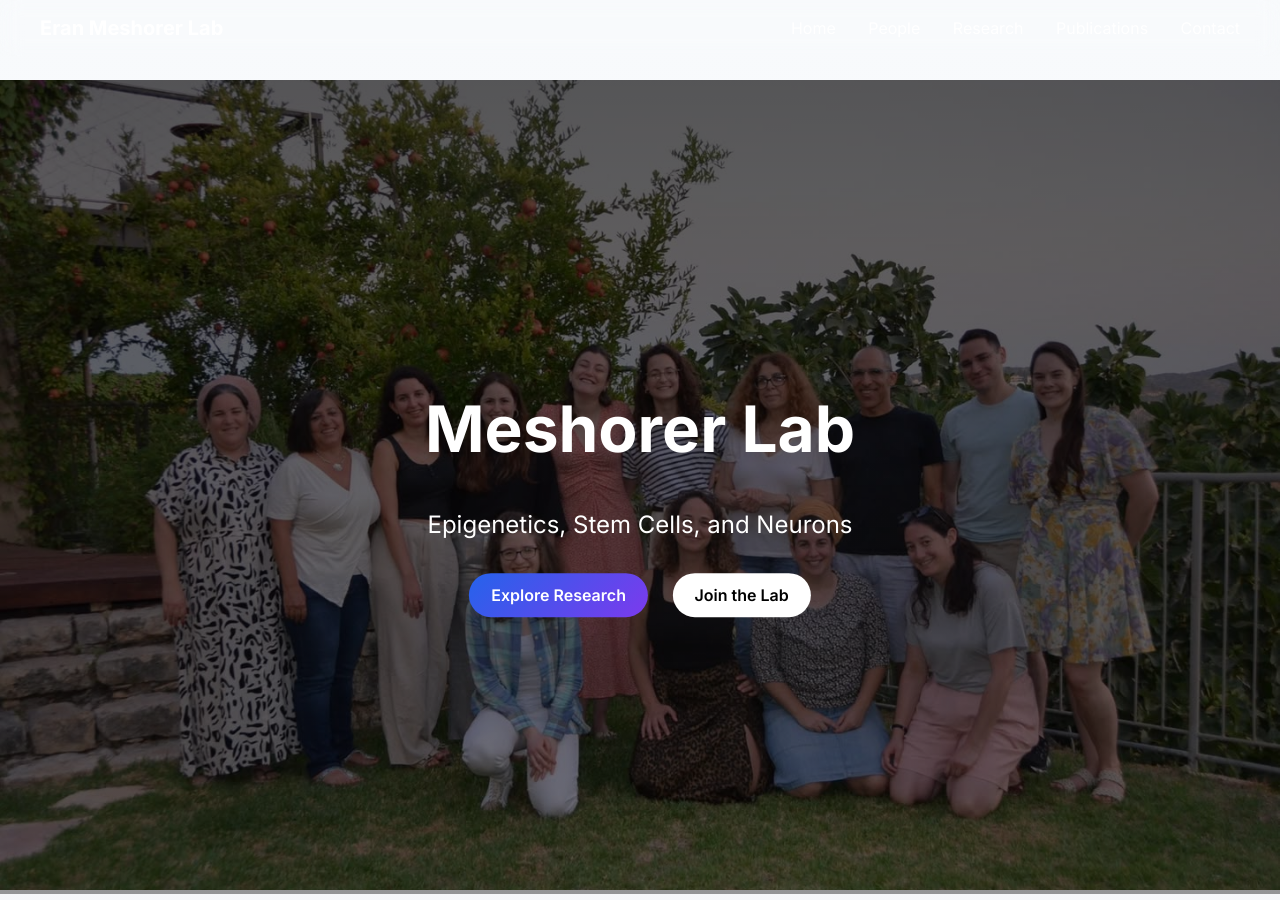
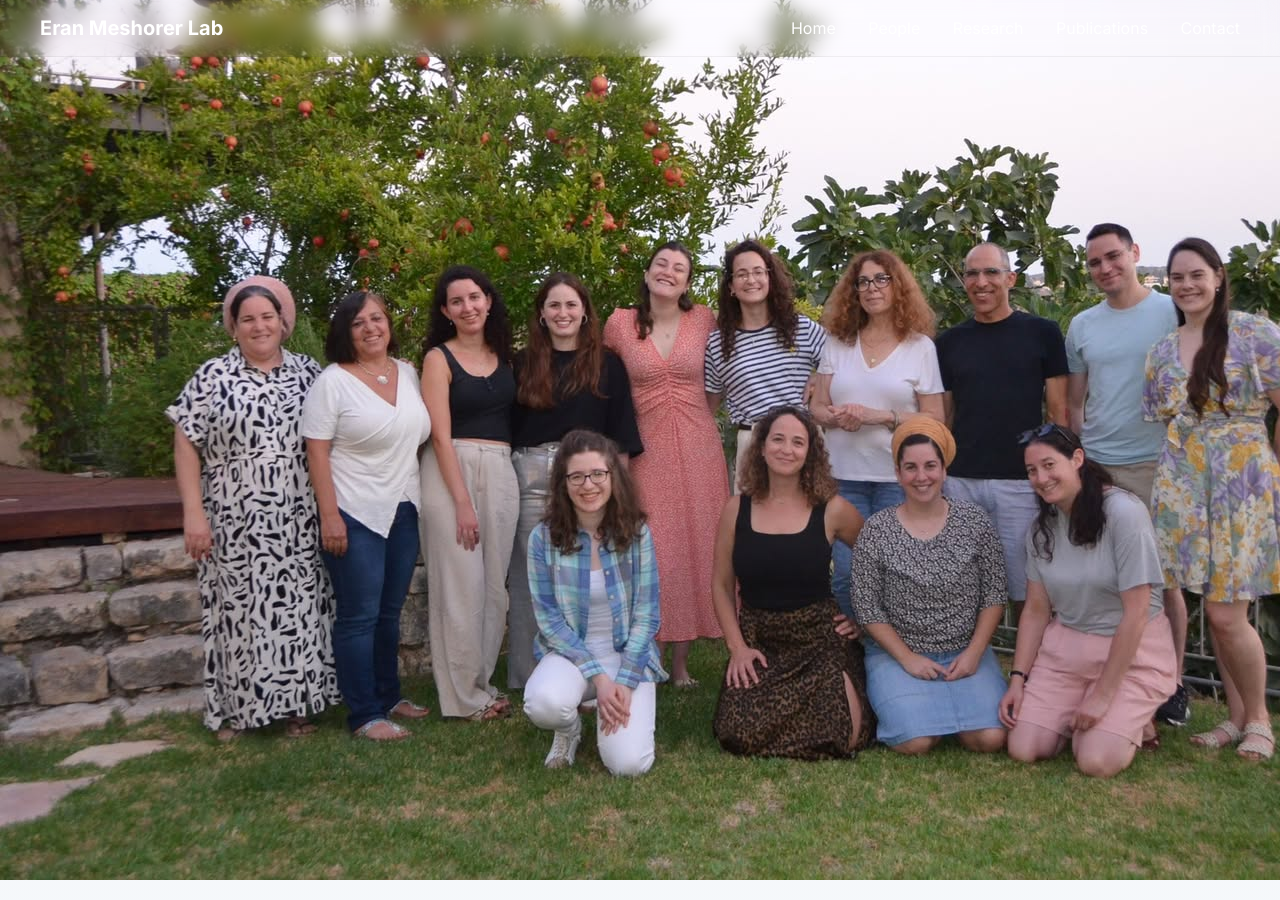
Before and after one commit to Liora347/labwebsite, a Jekyll site: the page built from index.md, in a window 1280 px wide and 900 px high. Built offline with Jekyll 4.4.1, drawn with Linux system fonts in a browser that asks for light colours.

Commit message:
Update main.scss

```diff
--- a/assets/css/main.scss
+++ b/assets/css/main.scss
@@ -21,10 +21,9 @@ body {
   font-family: 'Inter', -apple-system, BlinkMacSystemFont, sans-serif;
   background: linear-gradient(to bottom, #f8fafc, #eef2f7);
   color: var(--text);
-  padding-top: 80px; /* fixes navbar overlap */
 }
 
-/* REMOVE DEFAULT JEKYLL NAV */
+/* REMOVE DEFAULT THEME NAV */
 .site-header {
   display: none !important;
 }
@@ -41,6 +40,7 @@ body {
   transition: all 0.3s ease;
   background: rgba(255,255,255,0.9);
   backdrop-filter: blur(10px);
+  border-bottom: 1px solid rgba(0,0,0,0.05);
 }
 
 .nav-container {
@@ -89,64 +89,42 @@ body {
 }
 
 /* ========================
-   HERO
+   HOMEPAGE NAVBAR (TRANSPARENT)
 ======================== */
 
-.hero {
-  position: relative;
+.home .navbar {
+  background: transparent;
+  border-bottom: none;
 }
 
-.hero img {
-  width: 100%;
-  height: 90vh;
-  object-fit: cover;
-  filter: brightness(0.85);
+.home .nav-logo,
+.home .nav-links a {
+  color: white;
 }
 
-.hero-overlay {
-  position: absolute;
-  inset: 0;
-  background: linear-gradient(to bottom, rgba(0,0,0,0.6), rgba(0,0,0,0.4));
-}
-
-.hero-content {
-  position: absolute;
-  top: 50%;
-  left: 50%;
-  transform: translate(-50%, -50%);
-  color: white;
-  text-align: center;
-}
-
-.hero h1 {
-  font-size: 64px;
-}
-
-.hero p {
-  font-size: 24px;
+.home .nav-links a::after {
+  background: white;
 }
 
 /* ========================
-   BUTTONS
+   HERO FIX (FULL WIDTH)
 ======================== */
 
-.btn {
-  display: inline-block;
-  padding: 12px 22px;
-  margin: 10px;
-  border-radius: 999px;
-  text-decoration: none;
-  font-weight: 600;
+.hero,
+.page__hero--overlay {
+  margin-top: -80px;
 }
 
-.btn-primary {
-  background: linear-gradient(135deg, var(--primary), var(--accent));
-  color: white;
-}
+/* ========================
+   PAGE CONTENT SPACING
+======================== */
 
-.btn-secondary {
-  background: white;
-  color: black;
+.page__content {
+  margin-top: 80px;
+  max-width: 900px;
+  margin-left: auto;
+  margin-right: auto;
+  padding: 0 20px;
 }
 
 /* ========================
@@ -186,25 +164,15 @@ h2 {
 }
 
 /* ========================
-   CARDS
+   IMAGES (FIX SIZE)
 ======================== */
 
-.cards {
-  display: grid;
-  grid-template-columns: repeat(auto-fit, minmax(250px, 1fr));
-  gap: 24px;
-}
-
-.card {
-  background: rgba(255,255,255,0.85);
-  padding: 24px;
-  border-radius: 16px;
-  box-shadow: 0 10px 30px rgba(0,0,0,0.08);
-  transition: 0.2s;
-}
-
-.card:hover {
-  transform: translateY(-5px);
+.page__content img {
+  max-width: 900px;
+  width: 100%;
+  margin: 25px auto;
+  display: block;
+  border-radius: 18px;
 }
 
 /* ========================
```
